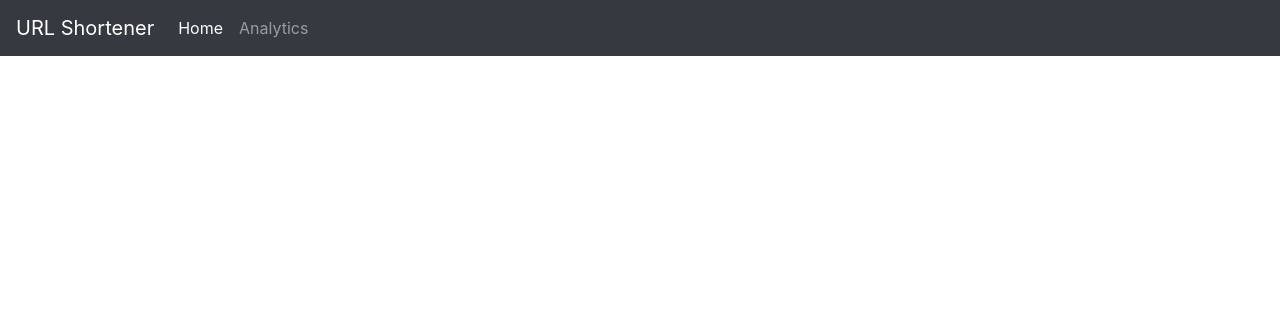
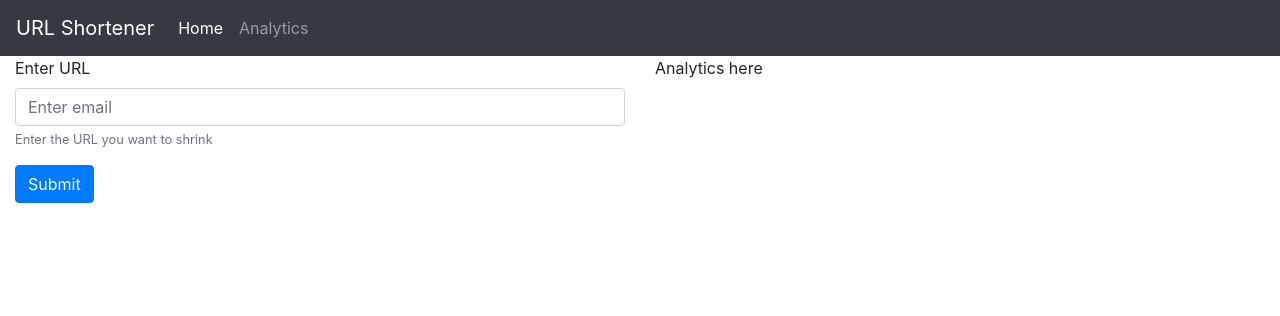
Before and after one commit to dpoarch/url-shortener, a CodeIgniter app: page /database/ in a window 1280 px wide. Shown: the top 316 px of the page. Run offline with CodeIgniter, Linux system fonts and the light colour scheme; some libraries are stand-ins or nearby versions.

Commit message:
added basic design for the form and url statistics

```diff
--- a/application/views/main.php
+++ b/application/views/main.php
@@ -14,7 +14,7 @@
 
 
   <header>
-      <nav class="navbar navbar-expand-md navbar-dark fixed-top bg-dark">
+      <nav class="navbar navbar-expand-md navbar-dark bg-dark">
         <a class="navbar-brand" href="#">URL Shortener</a>
         <button class="navbar-toggler" type="button" data-toggle="collapse" data-target="#navbarCollapse" aria-controls="navbarCollapse" aria-expanded="false" aria-label="Toggle navigation">
           <span class="navbar-toggler-icon"></span>
@@ -33,7 +33,23 @@
     </header>
 
 
-
+    <div class="container-fluid">
+        <div class="row">
+            <div class="col-sm">
+                <form>
+                    <div class="form-group">
+                        <label for="exampleInputEmail1">Enter URL</label>
+                        <input type="email" class="form-control" id="exampleInputEmail1" aria-describedby="emailHelp" placeholder="Enter email">
+                        <small id="emailHelp" class="form-text text-muted">Enter the URL you want to shrink</small>
+                    </div>
+                    <button type="submit" class="btn btn-primary">Submit</button>
+                </form>
+            </div>
+            <div class="col-sm">
+            Analytics here
+            </div>
+        </div>
+    </div>
 
 
 
```
